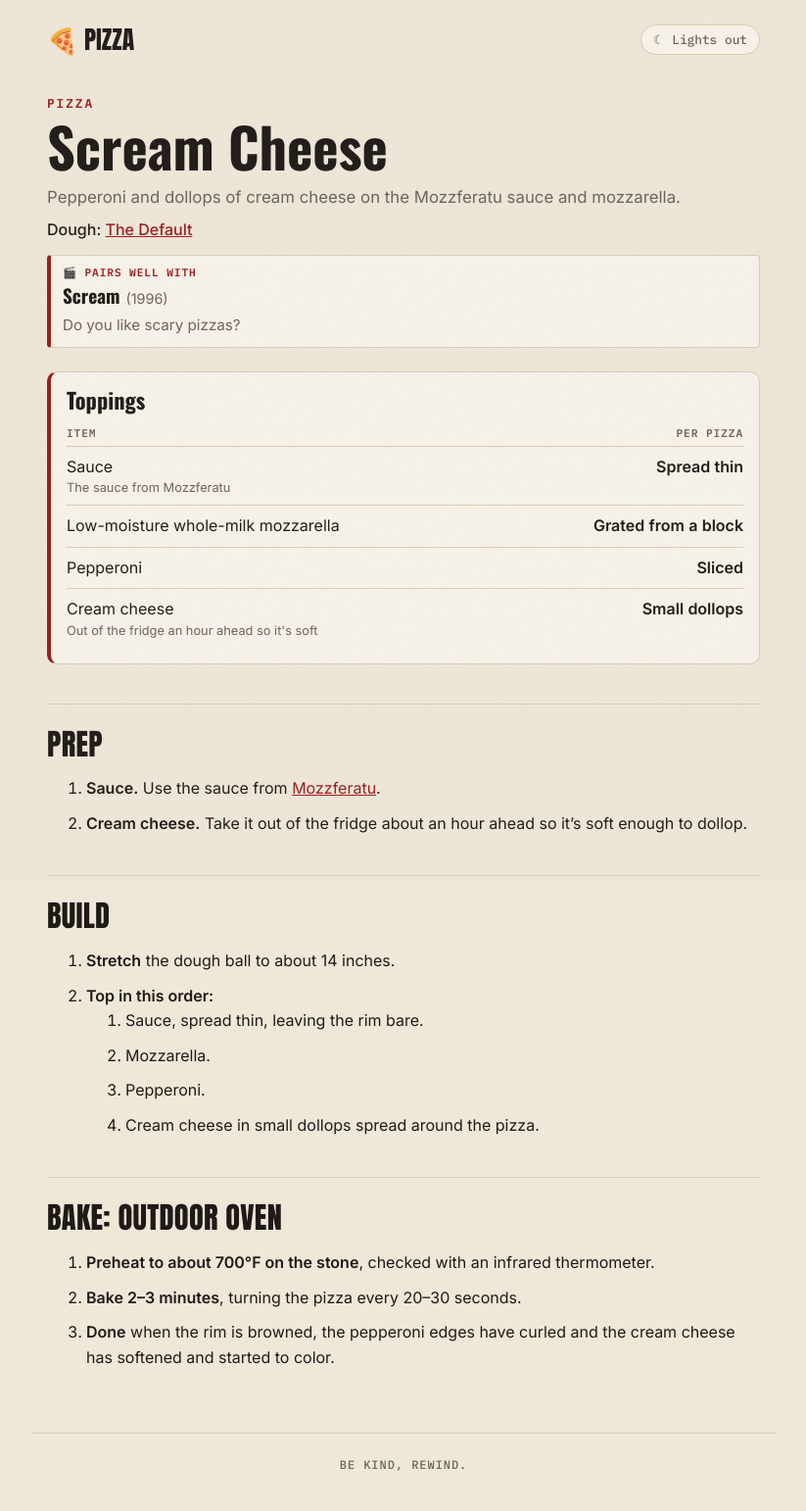
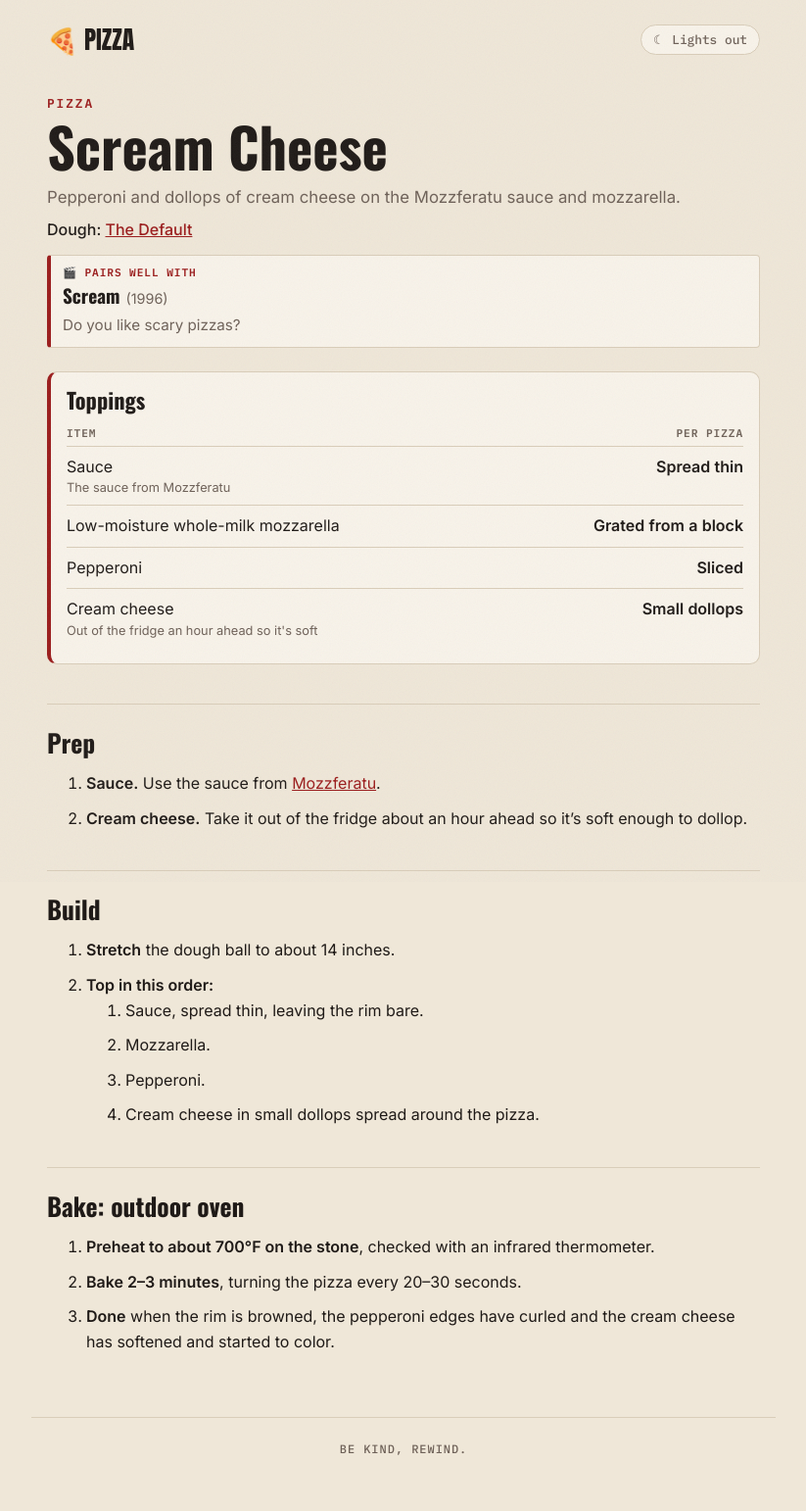
Before and after one commit to daftn/pizza, a Jekyll site: the page built from _recipes/scream-cheese.md, in a window 1280 px wide. Shown: the whole page at 98% size, without its empty margins (228-1051 px from the left). Built offline with Jekyll 4.4.1, drawn with Linux system fonts in a browser that asks for light colours.

```diff
--- a/assets/style.css
+++ b/assets/style.css
@@ -315,7 +315,8 @@ td small { display: block; color: var(--muted); font-size: 0.8rem; line-height:
 
 /* Method */
 
-.method h2 { border-top: 1px solid var(--line); padding-top: 24px; }
+/* Step headings (Prep, Build, Bake) in Oswald, sentence case: Anton caps read too loud this often */
+.method h2 { font-family: var(--display); font-weight: 700; text-transform: none; letter-spacing: 0; font-size: 1.6rem; border-top: 1px solid var(--line); padding-top: 24px; }
 .method li { margin-bottom: 10px; }
 .method li > ul { margin-top: 8px; }
 /* .qty scales with the calculator; .qty-fixed is a per-pizza amount that doesn't. */
```
Also changed, not shown: CLAUDE.md (+1 -1 lines).
